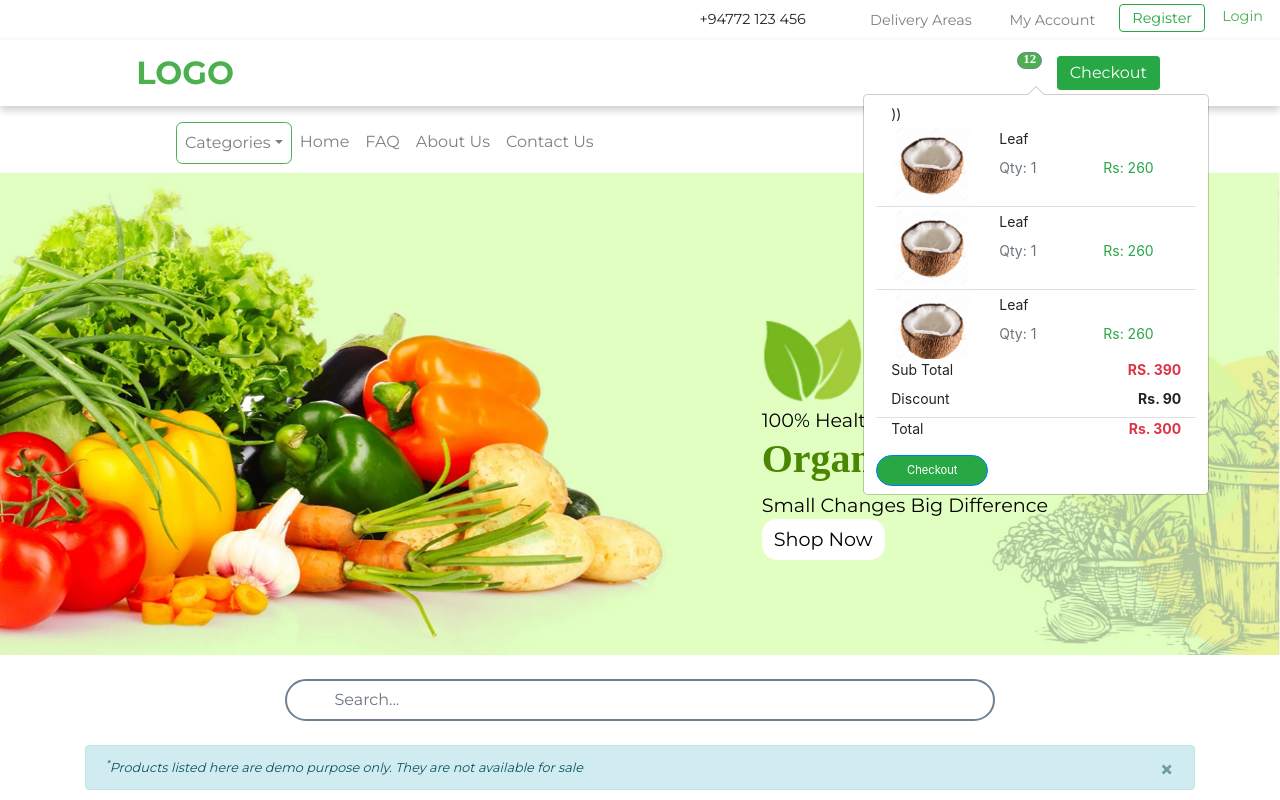
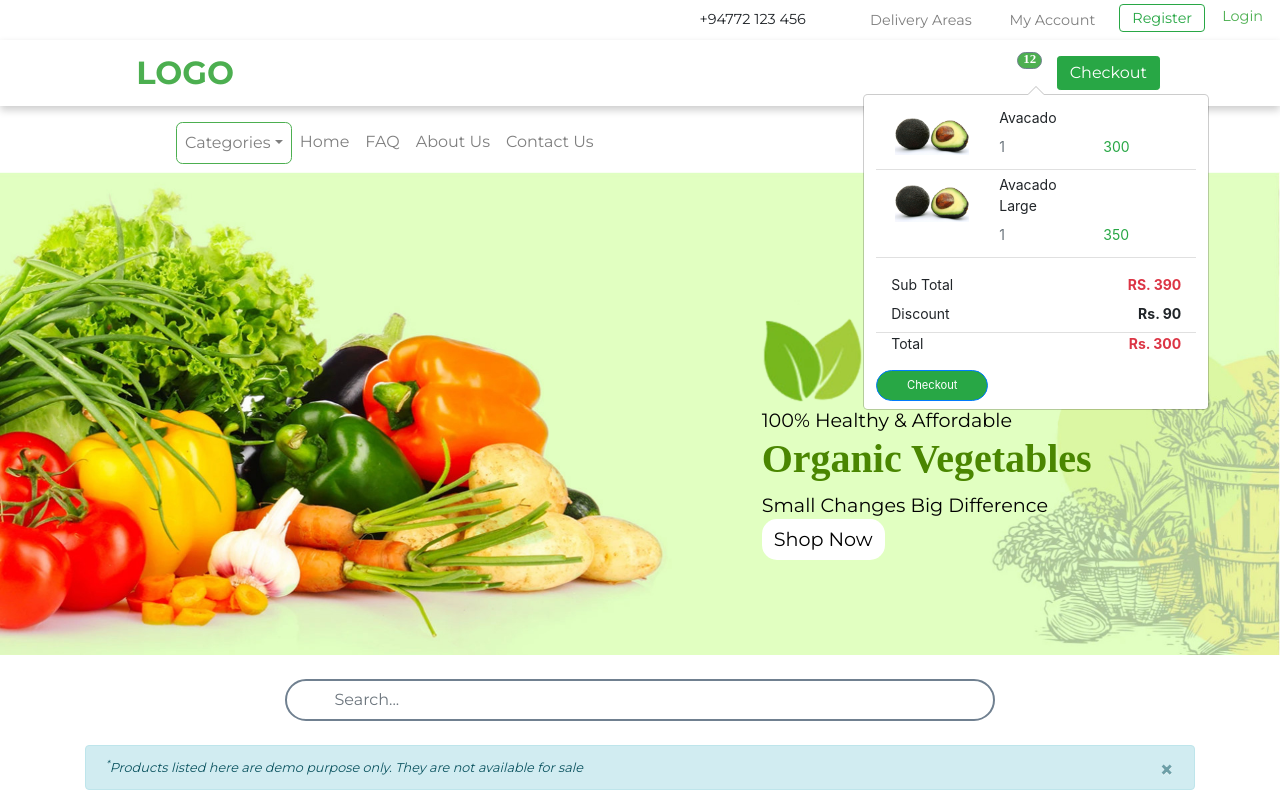
Before and after one commit to Team-KitKat/ecommerce-frontend, a React (Create React App) app: page / in a window 1280 px wide. Both pictures are taken after a click on the icon "12". Shown: the top 800 px of the page. Built offline with nearby package versions, Linux system fonts and the light colour scheme; a web font is replaced by a local one.

Commit message:
product checkout store created

```diff
--- a/src/components/cartPreview/itemList/CartItem.tsx
+++ b/src/components/cartPreview/itemList/CartItem.tsx
@@ -1,23 +1,27 @@
 import React from 'react';
 import {Col, Image, Row} from "react-bootstrap";
 import Item from '../../../assets/images/edcoco.jpg'
-import{RootState} from "../../../redux/store";
-import {useSelector} from "react-redux";
+import {IProduct} from "../../../types/MainTypes";
 
-const CartItem: React.FC = () => {
+type cartProps={
+    checkedProducts:IProduct;
+}
+const CartItem: React.FC <cartProps>= (props) => {
+    const {checkedProducts}=props;
+    const imgUrl=require('../../../assets/images/'+ checkedProducts.image)
     return (
         <li>
 
             <Row className='cart-item p-1'>
 
                 <Col xs={4}>
-                    <Image src={Item} alt='Item Image' className='item-image'/>
+                    <Image src={imgUrl.default} alt='Item Image' className='item-image'/>
                 </Col>
                 <Col xs={8}>
 
                     <Row className=''>
                         <Col xs={6}>
-                            <label>Leaf</label>
+                            <label>{checkedProducts.name}</label>
                         </Col>
                         <Col xs={6}>
                             <i className='feather-trash float-right text-secondary'/>
@@ -25,10 +29,10 @@ const CartItem: React.FC = () => {
                     </Row>
                     <Row className=''>
                         <Col xs={6}>
-                            <label className='text-secondary'>Qty: 1</label>
+                            <label className='text-secondary'>{checkedProducts.qty}</label>
                         </Col>
                         <Col xs={6}>
-                            <label className='text-success'>Rs: 260</label>
+                            <label className='text-success'>{checkedProducts.price}</label>
 
                         </Col>
                     </Row>
--- a/src/components/cartPreview/itemList/ItemList.tsx
+++ b/src/components/cartPreview/itemList/ItemList.tsx
@@ -12,16 +12,11 @@ const ItemList: React.FC = () => {
         <Container fluid={true} className='m-0 cart-product-list'>
             <Col xs={12}>
                 <ul className='ml-0 pl-0 list-unstyled'>
-
-                    ))
-                    <CartItem/>
-                    <CartItem/>
-                    <CartItem/>
-                    <CartItem/>
-                    <CartItem/>
-                    <CartItem/>
-                    <CartItem/>
-
+                    {
+                        checkoutProducts.map((product:IProduct) => (
+                            <CartItem checkedProducts={product}/>
+                        ))
+                    }
                 </ul>
             </Col>
         </Container>
```
